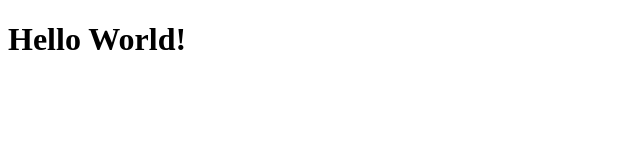
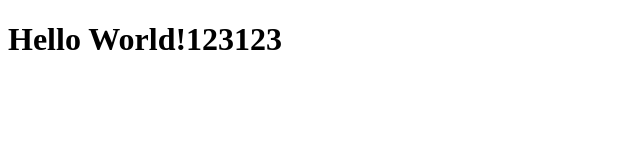
Before and after one commit to taras-on/my-project, a plain HTML site: page index.html in a window 1280 px wide. Shown: the whole page, without its empty margins (0-640 px from the left). Drawn offline with Linux system fonts and the light colour scheme.

Commit message:
Update index.html

```diff
--- a/index.html
+++ b/index.html
@@ -7,6 +7,6 @@
     <title>My project</title>
 </head>
 <body>
-    <h1>Hello World!</h1>
+    <h1>Hello World!123123</h1>
 </body>
 </html>
```
